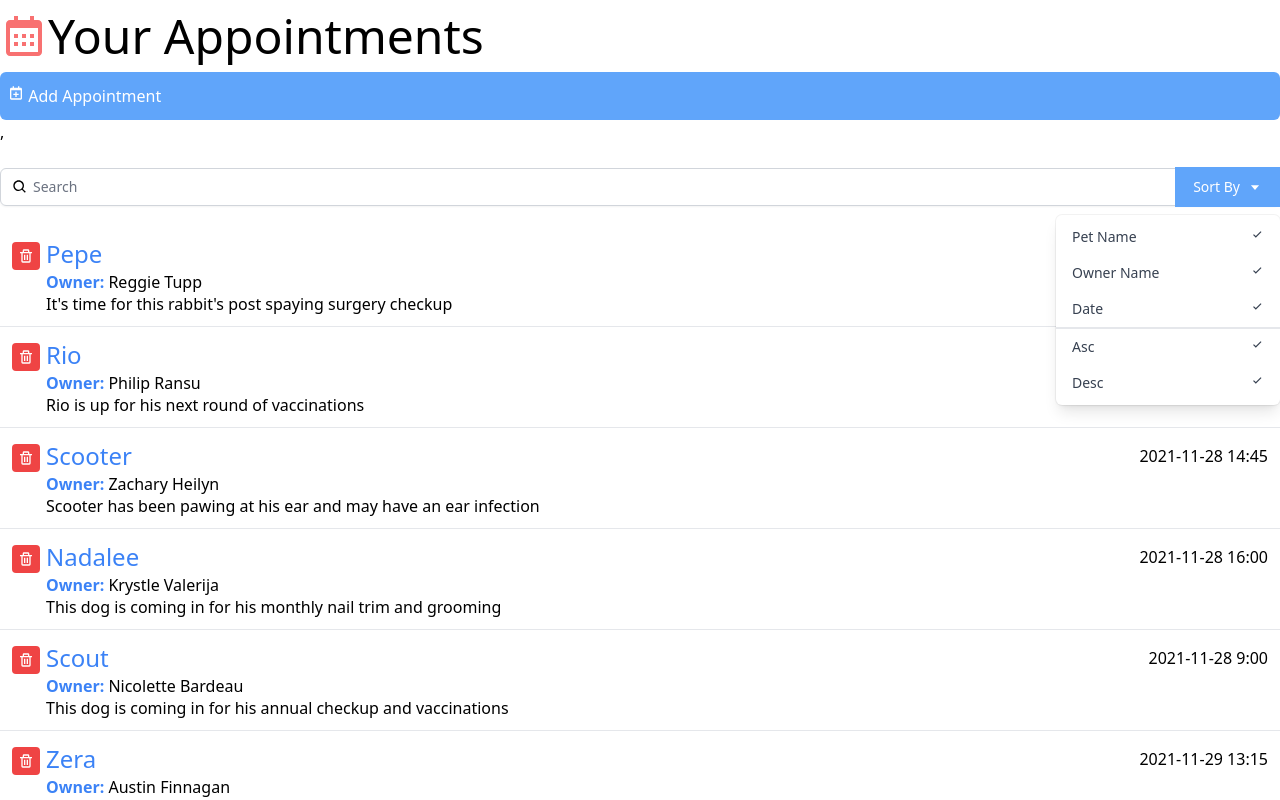
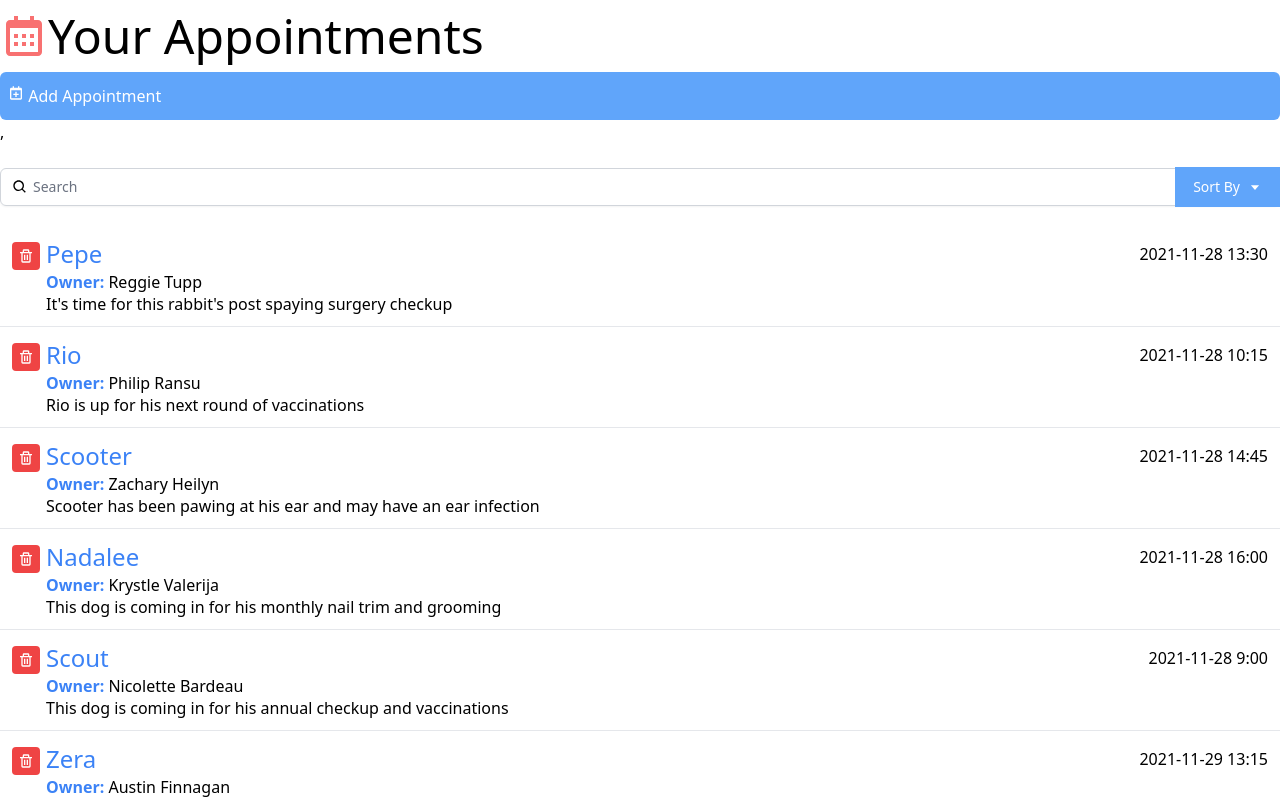
Before and after one commit to lbferrand/reactinterface, a React (Create React App) app: page / in a window 1280 px wide. Shown: the top 800 px of the page. Built offline with nearby package versions, Linux system fonts and the light colour scheme.

Commit message:
Add toggle for Search 'Sort By' button

```diff
--- a/src/components/Search.js
+++ b/src/components/Search.js
@@ -1,6 +1,10 @@
 import { BiCaretDown, BiSearch, BiCheck } from "react-icons/bi";
+import { useState } from "react";
 
-const DropDown = () => {
+const DropDown = ({ toggle }) => {
+  if (!toggle) {
+    return null;
+  }
   return (
     <div
       className="origin-top-right absolute right-0 mt-2 w-56
@@ -48,6 +52,7 @@
 };
 
 const Search = () => {
+  let [toggleSort, setToggleSort] = useState(false);
   return (
     <div className="py-5">
       <div className="mt-1 relative rounded-md shadow-sm">
@@ -66,6 +71,9 @@
         <div className="absolute inset-y-0 right-0 flex items-center">
           <div>
             <button
+              onClick={() => {
+                setToggleSort(!toggleSort);
+              }}
               type="button"
               className="justify-center px-4 py-2 bg-blue-400 border-2 border-blue-400 text-sm text-white hover:bg-blue-700 focus:outline-none focus:ring-2 focus:ring-offset-2 flex items-center"
               id="options-menu"
@@ -74,7 +82,7 @@
             >
               Sort By <BiCaretDown className="ml-2" />
             </button>
-            <DropDown />
+            <DropDown toggle={toggleSort} />
           </div>
         </div>
       </div>
```
